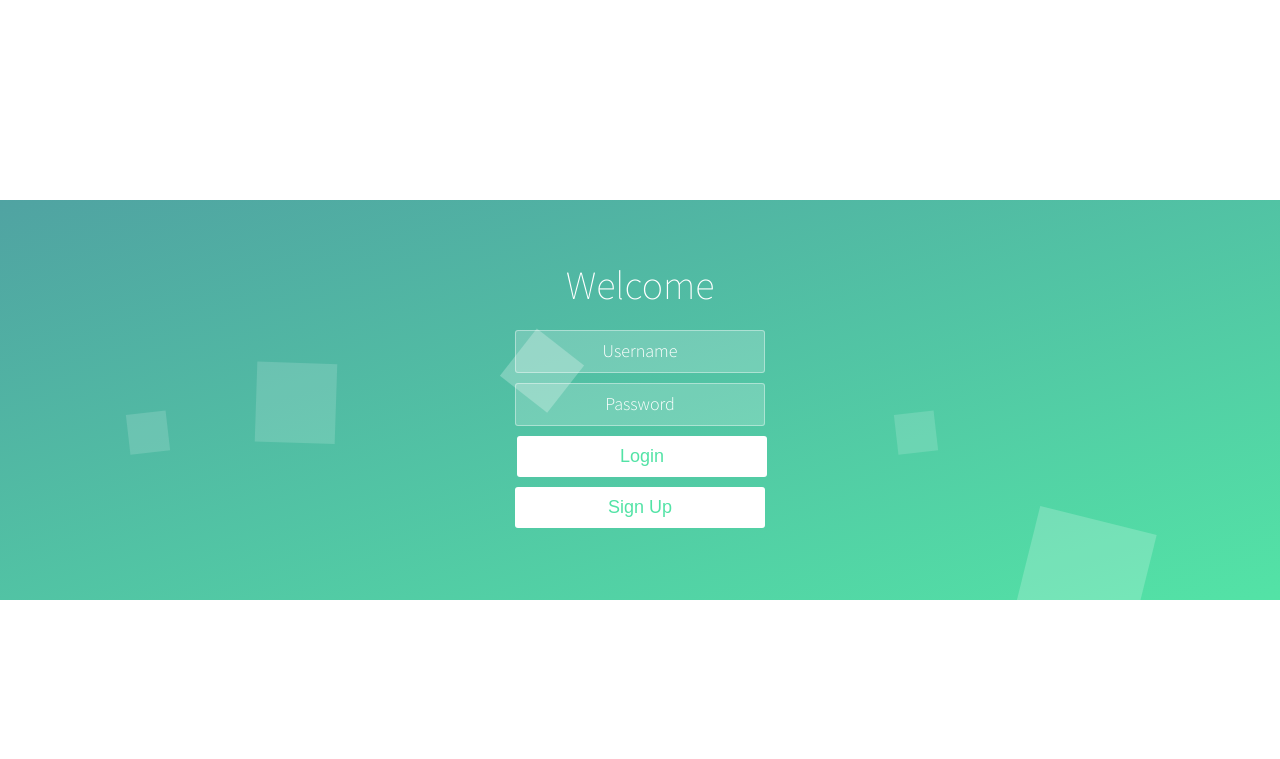
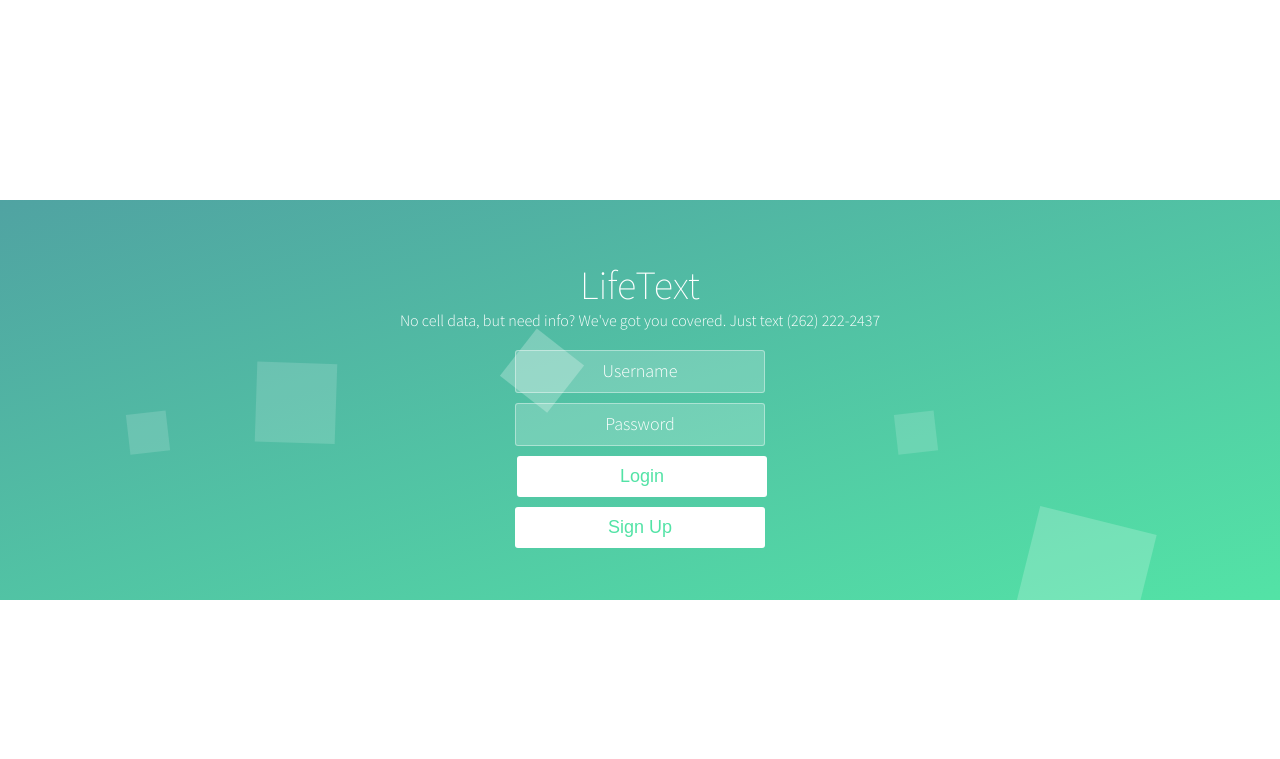
Before and after one commit to JeromyJSmith/MHacks2017, a Flask app: page /login in a window 1280 px wide. Shown: the top 759 px of the page. Run offline with Flask 2, Linux system fonts and the light colour scheme; some libraries are stand-ins or nearby versions.

Commit message:
made message to new users on login page

```diff
--- a/app/templates/account.html
+++ b/app/templates/account.html
@@ -1,7 +1,7 @@
 <!DOCTYPE html>
 <html>
     <head>
-        <link rel="stylesheet" href="static/style.css">
+        <link rel="stylesheet" href="../static/style.css">
         <title>LifeText Account</title>
     </head>
     <body>
--- a/app/templates/login.html
+++ b/app/templates/login.html
@@ -1,7 +1,7 @@
 <!DOCTYPE html>
 <html>
 	<head>
-		<link rel="stylesheet" href="static/style.css">
+		<link rel="stylesheet" href="../static/style.css">
 		<title>LifeText Login</title>
 	</head>
 	<body>
@@ -10,7 +10,8 @@
 
 		<div class="wrapper">
 			<div class="container">
-				<h1>Welcome</h1>
+				<h1>LifeText</h1>
+				<h4>No cell data, but need info? We've got you covered. Just text (262) 222-2437</h4>
 
 				<form class="form">
 					<input type="text" placeholder="Username" id="username">
```
